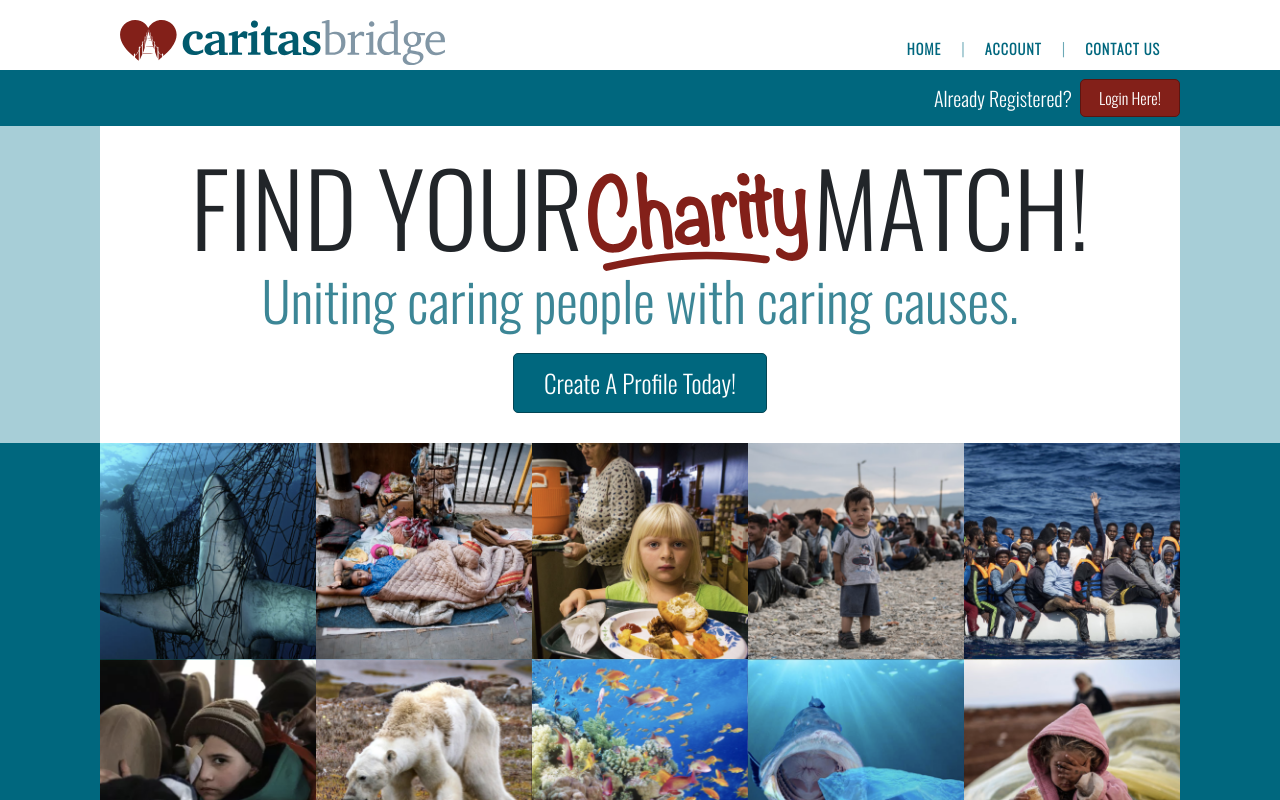
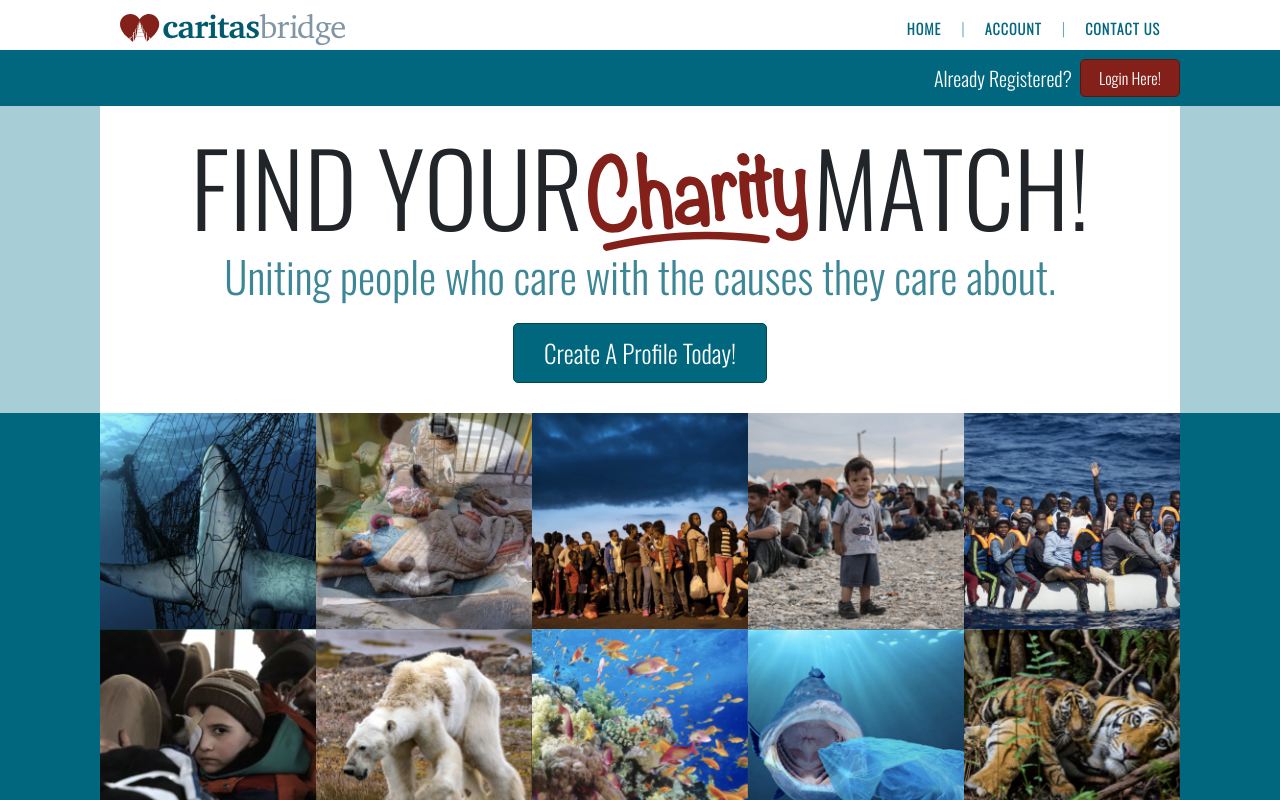
Before and after one commit to caspershih/caritas-bridge, a React (Create React App) app in the folder client/: page / in a window 1280 px wide. Shown: the top 800 px of the page. Built offline with nearby package versions, Linux system fonts and the light colour scheme; no server answers.

Commit message:
css adjustments for page styling

```diff
--- a/client/src/components/Logout/UserLogoutButton.js
+++ b/client/src/components/Logout/UserLogoutButton.js
@@ -24,7 +24,7 @@ class UserLogoutButton extends Component {
 
     renderRedirect = () => {
         if (this.state.redirect) {
-        return <Redirect to='/user/logout' />
+        return <Redirect to='/logout' />
         }
       }
 
--- a/client/src/pages/Dashboard/Account.js
+++ b/client/src/pages/Dashboard/Account.js
@@ -27,7 +27,7 @@ const Account = () => (
                 <div className="flexRow">
                     <div className="dashProfile">
                         <div className="dashTitles">Your Account Summary</div>
-                        <table>
+                        <table class="dashTable">
                             <tbody>
                                 <tr>
                                     <td className="leftTD">New Messages:</td>
@@ -51,17 +51,20 @@ const Account = () => (
                                 </tr>
                             </tbody>
                         </table>
+                        <hr />
+                        <Link to="History"><div className="moreText">view account history</div></Link>
                     </div>
 
                     <div className="dashDiv">
                     <div className="dashTitles">Your Saved Charities</div>
+                    <br />
                         <h4>Children Incorporated</h4>
                         <p><font color="#064554">Category:</font> International : Development and Relief Services</p>
                         <hr />
                         <h4>Horizons for Homeless Children</h4>
                         <p><font color="#064554">Category:</font> Human Services : Children's and Family Services</p>
                         <hr />
-                        <Link to="Saved"><div className="moreText">see more</div></Link>
+                        <Link to="Saved"><div className="moreText">see more saved charities</div></Link>
                     </div>
                 </div>
 
@@ -79,10 +82,10 @@ const Account = () => (
                     reversing the degradation of our planet's natural environment and to building a future
                     in which human needs are met in harmony with nature. We recognize the critical relevance
                     of human numbers, poverty and consumption patterns to meeting these goals.</p>
+
                     <p><font color="#064554">Category:</font> Animals : Wildlife Conservation</p>
+                    <button id="rightAlign" name="organization._id" className="btn btn-primary" onClick="saveCharity"> Save Charity</button>
                     <p><font color="#064554">Web Site:</font><a target="_blank" rel="noopener noreferrer" href="https://www.worldwildlife.org/"> www.worldwildlife.org</a></p>
-
-                    <button name="organization._id" className="btn btn-primary" onClick="saveCharity"> Save This</button>
                 </div>
             </div>
             </div>
--- a/client/src/pages/Dashboard/User.css
+++ b/client/src/pages/Dashboard/User.css
@@ -267,6 +267,10 @@ td {
     margin: 10px 0px 10px 10px;
 }
 
+.dashTable {
+    width: 100%
+}
+
 .featuredDiv {
     width: 100%;
     padding-bottom: 10px;
@@ -302,6 +306,10 @@ td {
     text-align: center;
     color: #6ca9b6;
 
+}
+
+#rightAlign {
+    float: right;
 }
 
 /*   Message Center Styling   */
--- a/client/src/pages/HomePage/Home.css
+++ b/client/src/pages/HomePage/Home.css
@@ -1,6 +1,6 @@
 .logoImg {
     display: block;
-    width: 325px;
+    width: 225px;
   }
 
 .navWrap {
@@ -15,7 +15,7 @@
     justify-content: space-between;
     align-items: flex-end;
     flex-wrap: wrap;
-    height: 70px;
+    height: 50px;
     padding: 12px 20px 5px 20px;
 }
 
@@ -87,7 +87,7 @@ nav a:hover {
 #subheadTitle {
     color: #3c8696;
     text-align: center;
-    font-size: 3.4em;
+    font-size: 2.7em;
     line-height: 90%;
     margin-bottom: 8px;
     font-family: 'Oswald', sans-serif;
@@ -179,10 +179,10 @@ nav a:hover {
     width: 216px;
     position: absolute;
     left: 0;
-    -webkit-transition: opacity 1s ease-in-out;
-    -moz-transition: opacity 1s ease-in-out;
-    -o-transition: opacity 1s ease-in-out;
-    transition: opacity 1s ease-in-out;
+    -webkit-transition: opacity 6s ease-in-out;
+    -moz-transition: opacity 6s ease-in-out;
+    -o-transition: opacity 6s ease-in-out;
+    transition: opacity 6s ease-in-out;
   }
 
   @keyframes cf3FadeInOut {
@@ -202,91 +202,91 @@ nav a:hover {
 
 .cf img.top {
     animation-name: cf3FadeInOut;
-    animation-timing-function: ease;
+    animation-timing-function: ease-in-out;
     animation-iteration-count: infinite;
-    animation-duration: 5s;
+    animation-duration: 3s;
     animation-delay: 1s;
     animation-direction: alternate;
   }
 
 .cf img.top2 {
     animation-name: cf3FadeInOut;
-    animation-timing-function: ease;
+    animation-timing-function: ease-in-out;
     animation-iteration-count: infinite;
-    animation-duration: 5s;
-    animation-delay: 9s;
+    animation-duration: 3s;
+    animation-delay: .5s;
     animation-direction: alternate;
   }
 
 .cf img.top3 {
     animation-name: cf3FadeInOut;
-    animation-timing-function: ease;
+    animation-timing-function: ease-in-out;
     animation-iteration-count: infinite;
-    animation-duration: 5s;
-    animation-delay: -1s;
+    animation-duration: 3s;
+    animation-delay: -.25s;
     animation-direction: alternate;
   }
 
   .cf img.top4 {
     animation-name: cf3FadeInOut;
-    animation-timing-function: ease;
+    animation-timing-function: ease-in-out;
     animation-iteration-count: infinite;
-    animation-duration: 5s;
-    animation-delay: 5s;
+    animation-duration: 3s;
+    animation-delay: 0s;
     animation-direction: alternate;
   }
 
   .cf img.top5 {
     animation-name: cf3FadeInOut;
-    animation-timing-function: ease;
+    animation-timing-function: ease-in-out;
     animation-iteration-count: infinite;
-    animation-duration: 5s;
-    animation-delay: 0s;
+    animation-duration: 3s;
+    animation-delay: 1s;
     animation-direction: alternate;
   }
 
   .cf img.top6 {
     animation-name: cf3FadeInOut;
-    animation-timing-function: ease;
+    animation-timing-function: ease-in-out;
     animation-iteration-count: infinite;
-    animation-duration: 5s;
-    animation-delay: 2s;
+    animation-duration: 3s;
+    animation-delay: 1.5s;
     animation-direction: alternate;
   }
 
 .cf img.top7 {
     animation-name: cf3FadeInOut;
-    animation-timing-function: ease;
+    animation-timing-function: ease-in-out;
     animation-iteration-count: infinite;
-    animation-duration: 5s;
-    animation-delay: 4s;
+    animation-duration: 3s;
+    animation-delay: 0s;
     animation-direction: alternate;
   }
 
   .cf img.top8 {
     animation-name: cf3FadeInOut;
-    animation-timing-function: ease;
+    animation-timing-function: ease-in-out;
     animation-iteration-count: infinite;
-    animation-duration: 5s;
-    animation-delay: 6s;
+    animation-duration: 3s;
+    animation-delay: .25s;
     animation-direction: alternate;
   }
 
 .cf img.top9 {
     animation-name: cf3FadeInOut;
-    animation-timing-function: ease;
+    animation-timing-function: ease-in-out;
     animation-iteration-count: infinite;
-    animation-duration: 5s;
-    animation-delay: 3s;
+    animation-duration: 3s;
+    animation-delay: -.5s;
     animation-direction: alternate;
   }
 
   .cf img.top10 {
     animation-name: cf3FadeInOut;
-    animation-timing-function: ease;
+    animation-timing-function: ease-in-out;
     animation-iteration-count: infinite;
-    animation-duration: 5s;
-    animation-delay: -2s;
+    animation-duration: 3s;
+    animation-delay: -1s;
     animation-direction: alternate;
   }
 
--- a/client/src/pages/HomePage/HomePage.js
+++ b/client/src/pages/HomePage/HomePage.js
@@ -15,7 +15,7 @@ class HomePage extends Component {
     <div className="headerRow">
 
             <div id="headerTitle">Find Your<img src={charity} id="charity" alt="charity"></img>Match!</div>
-            <div id="subheadTitle">Uniting caring people with caring causes.</div>
+            <div id="subheadTitle">Uniting people who care with the causes they care about.</div>
             <div className="sectionRow">
                 {/*<button type="button" className="btn" id="profileBtn">Create A Profile Today!</button>*/}
                 <ProfileCreateButton />
--- a/client/src/pages/HomePage/slideshow.js
+++ b/client/src/pages/HomePage/slideshow.js
@@ -27,47 +27,47 @@ const Slideshow = () => (
     <div className="slideWrap">
     <div className="slideshow">
         <div className="cf">
-                <img className="bottom" src={photo1} />
-                <img className="top" src={photo2} />
+                <img className="bottom" src={photo1} alt="slideshow" />
+                <img className="top" src={photo2} alt="slideshow" />
         </div>
         <div className="cf">
-                <img className="bottom" src={photo3} />
-                <img className="top2" src={photo4} />
+                <img className="bottom" src={photo3} alt="slideshow" />
+                <img className="top2" src={photo4} alt="slideshow" />
         </div>
         <div className="cf">
-                <img className="bottom" src={photo5} />
-                <img className="top3" src={photo6} />
+                <img className="bottom" src={photo5} alt="slideshow" />
+                <img className="top3" src={photo6} alt="slideshow" />
         </div>
         <div className="cf">
-                <img className="bottom" src={photo7} />
-                <img className="top4" src={photo8} />
+                <img className="bottom" src={photo7} alt="slideshow" />
+                <img className="top4" src={photo8} alt="slideshow" />
         </div>
         <div className="cf">
-                <img className="bottom" src={photo9} />
-                <img className="top5" src={photo10} />
+                <img className="bottom" src={photo9} alt="slideshow" />
+                <img className="top5" src={photo10} alt="slideshow" />
         </div>
         </div>
 
         <div className="slideshow">
         <div className="cf">
-                <img className="bottom" src={photo11} />
-                <img className="top6" src={photo12} />
+                <img className="bottom" src={photo11} alt="slideshow" />
+                <img className="top6" src={photo12} alt="slideshow" />
         </div>
         <div className="cf">
-                <img className="bottom" src={photo13} />
-                <img className="top7" src={photo14} />
+                <img className="bottom" src={photo13} alt="slideshow" />
+                <img className="top7" src={photo14} alt="slideshow" />
         </div>
         <div className="cf">
-                <img className="bottom" src={photo15} />
-                <img className="top8" src={photo16} />
+                <img className="bottom" src={photo15} alt="slideshow" />
+                <img className="top8" src={photo16} alt="slideshow" />
         </div>
         <div className="cf">
-                <img className="bottom" src={photo17} />
-                <img className="top9" src={photo18} />
+                <img className="bottom" src={photo17} alt="slideshow" />
+                <img className="top9" src={photo18} alt="slideshow" />
         </div>
         <div className="cf">
-                <img className="bottom" src={photo19}/>
-                <img className="top10" src={photo20} />
+                <img className="bottom" src={photo19} alt="slideshow" />
+                <img className="top10" src={photo20} alt="slideshow" />
         </div>
     </div>
     </div>
```
Also changed, not shown: client/src/images/slideshow/slideshow-17.png.
